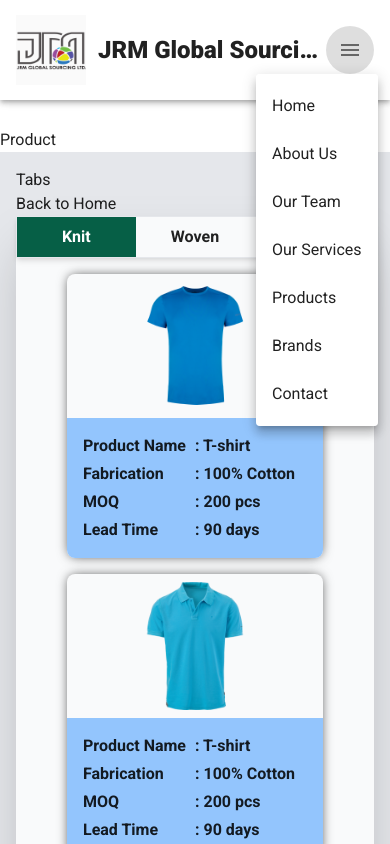
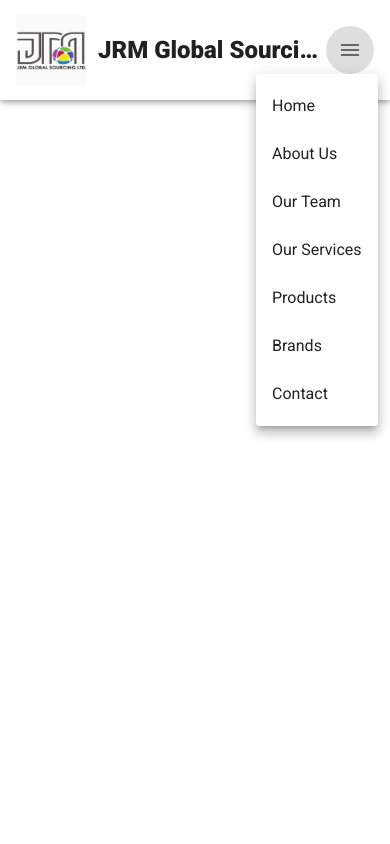
Before and after one commit to salimranainfo/jrm-website, a Vue app: page /product in a window 390 px wide. Both pictures are taken after a click on the button 350 px from the left and 50 px from the top of the page. Shown: the top 844 px of the page. Built offline with nearby package versions, Linux system fonts and the light colour scheme.

Commit message:
fixed issues with product component

```diff
--- a/src/components/Header.vue
+++ b/src/components/Header.vue
@@ -24,25 +24,25 @@
           </v-app-bar-nav-icon>
         </template>
         <v-list>
-          <v-list-item @click="$vuetify.goTo('#home')">
+          <v-list-item @click="$vuetify.goTo('/')">
             <v-list-item-title>Home</v-list-item-title>
           </v-list-item>
-          <v-list-item @click="$vuetify.goTo('#about-us')">
+          <v-list-item @click="$vuetify.goTo('/#about-us')">
             <v-list-item-title>About Us</v-list-item-title>
           </v-list-item>
-          <v-list-item @click="$vuetify.goTo('#teams')">
+          <v-list-item @click="$vuetify.goTo('/#teams')">
             <v-list-item-title>Our Team</v-list-item-title>
           </v-list-item>
-          <v-list-item @click="$vuetify.goTo('#services')">
+          <v-list-item @click="$vuetify.goTo('/#services')">
             <v-list-item-title>Our Services</v-list-item-title>
           </v-list-item>
-          <v-list-item @click="$vuetify.goTo('#products')">
+          <v-list-item @click="$vuetify.goTo('/#products')">
             <v-list-item-title>Products</v-list-item-title>
           </v-list-item>
-          <v-list-item @click="$vuetify.goTo('#brands')">
+          <v-list-item @click="$vuetify.goTo('/#brands')">
             <v-list-item-title>Brands</v-list-item-title>
           </v-list-item>
-          <v-list-item @click="$vuetify.goTo('#contact')">
+          <v-list-item @click="$vuetify.goTo('/#contact')">
             <v-list-item-title>Contact</v-list-item-title>
           </v-list-item>
         </v-list>
--- a/src/components/home/Products.vue
+++ b/src/components/home/Products.vue
@@ -6,6 +6,15 @@
       <h2 class="display-2 font-weight-bold text-uppercase text-center">
         OUR PRODUCTS
       </h2>
+
+      <div class="flex justify-center align-center my-6">
+        <button
+          class="font-weight-bold text-2xl underline text-center text-indigo-500"
+          @click="$emit('show-modal')"
+        >
+          See Product list, MOQ, Leadtime
+        </button>
+      </div>
 
       <v-responsive class="mx-auto" width="56">
         <v-divider class="mb-1"></v-divider>
--- a/src/components/product/Card.vue
+++ b/src/components/product/Card.vue
@@ -1,13 +1,13 @@
 <template>
   <!-- container -->
   <div
-    class="w-full space-y-4 md:space-y-0 md:grid grid-flow-row grid-cols-2 gap-y-8 justify-items-center"
+    class="w-full space-y-4 md:space-y-0 md:grid grid-flow-row grid-cols-2 gap-y-8 gap-x-8 justify-items-center"
   >
     <!-- Card -->
     <div
       v-for="(product, i) in products"
       :key="i"
-      class="w-64 mx-auto flex flex-col justify-center items-center rounded-lg overflow-hidden shadow-box font-semibold"
+      class="w-full mx-auto flex flex-col justify-center items-center rounded-md overflow-hidden shadow-box font-semibold"
     >
       <!-- Card Image -->
       <div class="p-2">
@@ -53,8 +53,8 @@ export default {
 }
 </script>
 
-<style>
+<style scoped>
 .shadow-box {
-  box-shadow: 0px 0px 12px -2px rgba(0, 0, 0, 0.75);
+  box-shadow: 0px 0px 8px -2px rgba(0, 0, 0, 0.35);
 }
 </style>
--- a/src/components/product/Knit.vue
+++ b/src/components/product/Knit.vue
@@ -66,7 +66,7 @@ export default {
 }
 </script>
 
-<style>
+<style scoped>
 .shadow-box {
   box-shadow: 0px 0px 12px -2px rgba(0, 0, 0, 0.75);
 }
--- /dev/null
+++ b/src/components/product/Product.vue
@@ -0,0 +1,35 @@
+<template>
+  <div
+    class="fixed top-0 left-0 w-screen h-screen bg-gray-900 z-50 bg-opacity-70 overflow-y-auto py-4 lg:py-16"
+  >
+    <div class="mx-auto bg-white p-2 lg:p-6 relative width">
+      <span
+        class="absolute top-0 right-0 text-4xl font-mono pt-2 pr-4 cursor-pointer"
+        @click="$emit('close-modal')"
+        >&times;</span
+      >
+      <h1 class="text-2xl font-bold mb-4">Product Details</h1>
+      <tab />
+    </div>
+  </div>
+</template>
+
+<script>
+import Tab from './Tab.vue'
+export default {
+  components: { Tab },
+  name: 'Product'
+}
+</script>
+
+<style scoped>
+.width {
+  max-width: 80%;
+}
+
+@media (max-width: 1023px) {
+  .width {
+    max-width: 95%;
+  }
+}
+</style>
--- a/src/components/product/Sweater.vue
+++ b/src/components/product/Sweater.vue
@@ -68,7 +68,7 @@ export default {
 }
 </script>
 
-<style>
+<style scoped>
 .shadow-box {
   box-shadow: 0px 0px 12px -2px rgba(0, 0, 0, 0.75);
 }
--- a/src/components/product/Tab.vue
+++ b/src/components/product/Tab.vue
@@ -1,10 +1,7 @@
 <template>
-  <div class="w-full bg-gray-200 p-4">
-    <h1>Tabs</h1>
-    <button>Back to Home</button>
-
+  <div class="w-full bg-gray-100 p-4">
     <!-- Tab -->
-    <div class="w-full flex flex-col bg-gray-50 shadow-2xl">
+    <div class="w-full flex flex-col bg-gray-50 shadow-lg">
       <!-- Buttons -->
       <div class="border flex justify-around items-center shadow-md">
         <button
@@ -31,11 +28,11 @@
       </div>
 
       <!-- Product Details -->
-      <div class="p-4 w-full ">
+      <div class="p-4 w-full overflow-x-hidden">
         <transition name="showTab">
-          <knit v-if="activeTitle === 'knit'" />
-          <woven v-if="activeTitle === 'woven'" />
-          <sweater v-if="activeTitle === 'sweater'" />
+          <knit class="w-full" v-if="activeTitle === 'knit'" />
+          <woven class="w-full" v-if="activeTitle === 'woven'" />
+          <sweater class="w-full" v-if="activeTitle === 'sweater'" />
         </transition>
       </div>
     </div>
@@ -62,20 +59,29 @@ export default {
 }
 </script>
 
-<style>
+<style scoped>
 .active {
   @apply bg-green-800 text-white;
 }
 
 .showTab-enter-active,
-.show-leave-active {
+.showTab-leave-active {
   opacity: 1;
+  width: 100%;
+  transform: translateX(0);
   transition: all 0.5s;
 }
 
-.showTab-enter,
+.showTab-enter {
+  opacity: 0;
+  max-height: 0;
+  transform: translateX(100%);
+  transition: all 0.5s;
+}
+
 .showTab-leave-to {
   opacity: 0;
+  transform: translateX(-100%);
   max-height: 0;
   transition: all 0.5s;
 }
--- a/src/components/product/Table.vue
+++ b/src/components/product/Table.vue
@@ -12,7 +12,7 @@
       <tr
         v-for="(product, i) in products"
         :key="i"
-        class="border-b-2 hover:border-transparent hover:shadow-2xl transition duration-500 ease-in-out"
+        class="border-b-2 hover:border-transparent hover:bg-gray-200 transition duration-200 ease-in-out"
       >
         <td>
           <img :src="product.img" :alt="product.name" class="h-20 mx-auto" />
--- a/src/router/index.js
+++ b/src/router/index.js
@@ -1,7 +1,6 @@
 import Vue from 'vue'
 import VueRouter from 'vue-router'
 import Home from '../views/Home.vue'
-import Product from '../views/Product.vue'
 
 Vue.use(VueRouter)
 
@@ -10,11 +9,6 @@ const routes = [
     path: '/',
     name: 'Home',
     component: Home
-  },
-  {
-    path: '/product',
-    name: 'Product',
-    component: Product
   }
 ]
 
--- a/src/views/Home.vue
+++ b/src/views/Home.vue
@@ -5,14 +5,16 @@
     <Team />
     <Services />
     <Stats />
-    <Products />
+    <Products @show-modal="showModal = true" />
     <Brands />
     <Contact />
+    <Product v-if="showModal" @close-modal="showModal = false" />
   </v-content>
 </template>
 
 <script>
 // @ is an alias to /src
+import Product from '../components/product/Product.vue'
 import Banner from '../components/home/Banner.vue'
 import About from '../components/home/About.vue'
 import Team from '../components/home/Team.vue'
@@ -33,7 +35,14 @@ export default {
     Stats,
     Products,
     Brands,
-    Contact
+    Contact,
+    Product
+  },
+
+  data() {
+    return {
+      showModal: false
+    }
   }
 }
 </script>
--- a/src/views/Product.vue
+++ /dev/null
@@ -1,17 +0,0 @@
-<template>
-  <div class="my-32">
-    <h1>Product</h1>
-
-    <tab />
-  </div>
-</template>
-
-<script>
-import Tab from '../components/product/Tab.vue'
-export default {
-  components: { Tab },
-  name: 'Product'
-}
-</script>
-
-<style></style>
```
